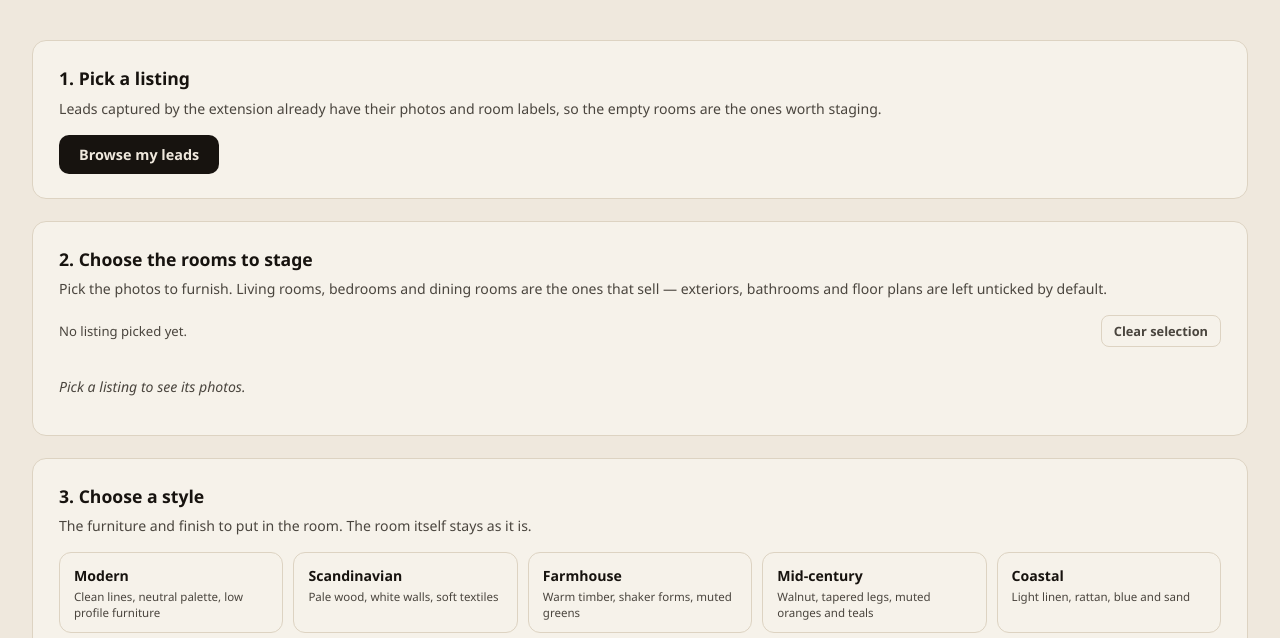
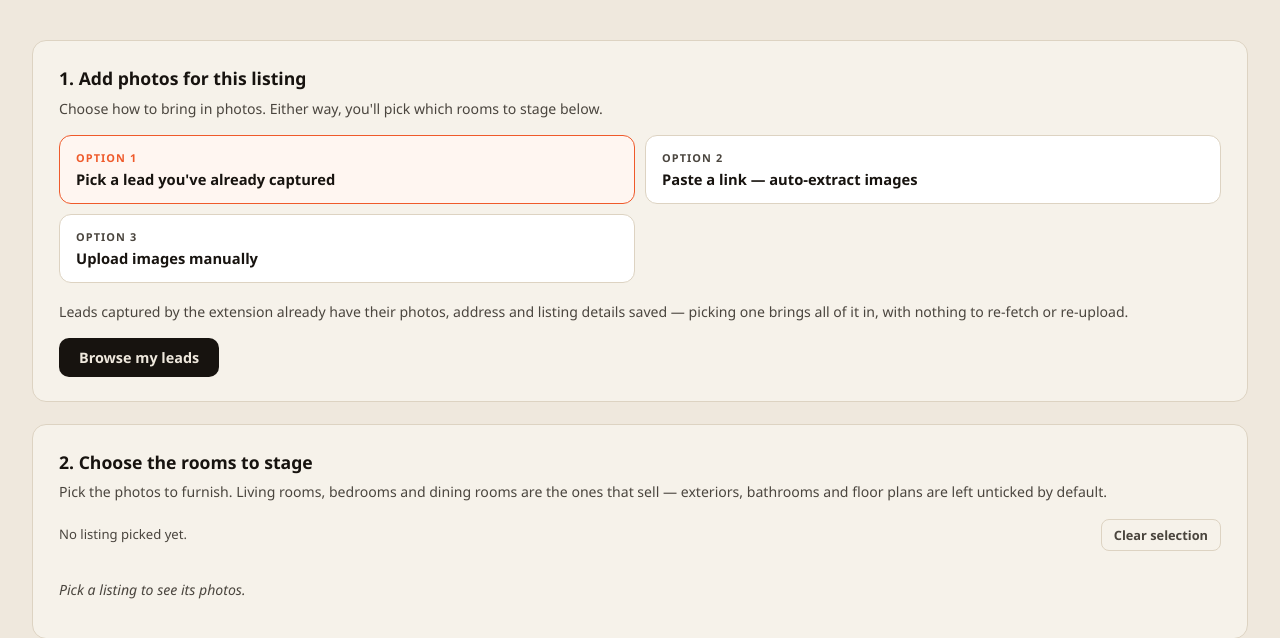
Before and after one commit to anchhh/AndrewTradez, a Flask app: page /studio/scenery in a window 1280 px wide. Shown: the part 208-846 px from the top of the page. Run offline with Flask 3, Linux system fonts and the light colour scheme; the visitor is signed in with stand-in values (Sample User, id 1); some libraries are stand-ins or nearby versions.

Commit message:
Give Scenery all three photo sources, shared with Create Video
Scenery now opens on the same three options as Create Video -- pick a
captured lead, paste a listing link, or upload -- with the same tabs,
the same picker modal, the same extract-and-choose grid and the same
dropzones.

They are shared rather than copied. listing_source.js owns the tabs, the
/api/extract call, the pick grid and the uploads; each page supplies two
callbacks for the parts that genuinely differ -- what to do with the
extracted title and address, and what to do with the photos. Create
Video still names the project and fills its satellite address from an
extraction; Scenery just takes the photos. That removed 195 lines from
create.js rather than adding 195 to scenery.js.

Photos arriving via link or upload have no room labels, so they land
under "Unsorted" and stay unticked -- only a sorted lead gets the
sensible default selection. The generate gate now asks for photos rather
than a lead, since options 2 and 3 bring photos with no lead attached.

Verified both pages against a stubbed extract: Create Video switches
tabs, extracts 6 images, shows the preview, fills the satellite address
and adds 3 photos with the duplicate note; Scenery does the same and
files the new photos under Unsorted, and its picker shows the same
search, three filters and five cards.

Co-Authored-By: Claude Opus 5 <noreply@anthropic.com>

```diff
--- /dev/null
+++ b/admin-app/backend/studio/static/listing_source.js
@@ -0,0 +1,275 @@
+/*
+ * Getting photos onto a page: the three options shared by Create Video and
+ * Scenery.
+ *
+ *   1. a lead already captured (leads_shared.js owns that one)
+ *   2. paste a listing URL and pick from what the page publishes
+ *   3. upload files
+ *
+ * Both pages need the same three, and having two copies is how they drift
+ * into behaving differently. What differs is only what a page does with the
+ * result, so that is the callback:
+ *
+ *   initListingSource({
+ *     existingPhotos: () => [url, ...],   // for duplicate detection
+ *     onExtracted(data) {},               // title/address/satellite, page's business
+ *     onPhotos(urls) {},                  // photos to take
+ *   })
+ *
+ * The markup ids are shared too (listing-url, pick-grid, dropzone-upload and
+ * so on), so a page opting in copies the panels and gets the behaviour.
+ */
+
+const listingSource = {
+  candidates: [],
+  selected: new Set(),
+  existingPhotos: () => [],
+  onExtracted: null,
+  onPhotos: null,
+};
+
+function lsNode(id) {
+  return document.getElementById(id);
+}
+
+function lsStatus(node, message, kind) {
+  if (!node) return;
+  node.textContent = message || "";
+  node.className = "status" + (kind ? ` ${kind}` : "");
+}
+
+/* ---------- option 2: paste a link ---------- */
+
+async function lsFetchListing() {
+  const urlInput = lsNode("listing-url");
+  const url = (urlInput.value || "").trim();
+  const status = lsNode("fetch-status");
+  const previewCard = lsNode("preview-card");
+  const pickWrap = lsNode("pick-wrap");
+
+  if (!url) {
+    lsStatus(status, "Paste a listing URL first.", "error");
+    return;
+  }
+
+  lsStatus(status, "Reading the page…");
+  if (previewCard) previewCard.classList.add("hidden");
+  if (pickWrap) pickWrap.classList.add("hidden");
+  listingSource.candidates = [];
+  listingSource.selected = new Set();
+
+  let data;
+  try {
+    const res = await fetch("/studio/api/extract", {
+      method: "POST",
+      headers: { "Content-Type": "application/json" },
+      body: JSON.stringify({ url }),
+    });
+    data = await res.json();
+  } catch (err) {
+    lsStatus(status, "Network error reaching that URL.", "error");
+    return;
+  }
+
+  const imageCount = (data.images || []).length;
+  lsStatus(status, data.error || `Found ${imageCount} image(s).`, data.error ? "error" : "ok");
+
+  if (data.title || data.image || imageCount) {
+    if (previewCard) {
+      lsNode("preview-source").textContent = data.source || "listing";
+      lsNode("preview-title").textContent = data.title || "(no title found)";
+      lsNode("preview-address").textContent = data.address || "";
+      lsNode("preview-desc").textContent = data.description || "";
+      const img = lsNode("preview-img");
+      if (data.image) {
+        img.src = data.image;
+        img.style.display = "";
+      } else {
+        img.style.display = "none";
+      }
+      previewCard.classList.remove("hidden");
+    }
+    // Title, address, satellite image: what a page does with those differs,
+    // so it decides.
+    if (listingSource.onExtracted) listingSource.onExtracted(data);
+  }
+
+  if (imageCount) {
+    listingSource.candidates = data.images;
+    data.images.forEach((u) => listingSource.selected.add(u));
+    lsRenderPickGrid();
+    if (pickWrap) pickWrap.classList.remove("hidden");
+  }
+}
+
+function lsRenderPickGrid() {
+  const grid = lsNode("pick-grid");
+  if (!grid) return;
+  grid.innerHTML = "";
+
+  listingSource.candidates.forEach((url) => {
+    const div = document.createElement("div");
+    div.className = "pick-thumb" + (listingSource.selected.has(url) ? " selected" : "");
+    div.dataset.url = url;
+    div.innerHTML = `<img src="${url}" alt="" loading="lazy"><span class="check"></span>`;
+    div.addEventListener("click", () => {
+      if (listingSource.selected.has(url)) listingSource.selected.delete(url);
+      else listingSource.selected.add(url);
+      div.classList.toggle("selected");
+      lsUpdatePickNumbers();
+    });
+    // Candidates that fail to load are icons, trackers or dead links -- drop
+    // them from view rather than leaving a broken tile to be chosen.
+    div.querySelector("img").addEventListener("error", () => {
+      listingSource.selected.delete(url);
+      div.remove();
+      lsUpdatePickNumbers();
+    });
+    grid.appendChild(div);
+  });
+
+  lsNode("pick-count").textContent =
+    `${listingSource.candidates.length} image(s) found on the page — click to deselect any you ` +
+    `don't want. Numbers show the order they'll be added in.`;
+  lsUpdatePickNumbers();
+}
+
+function lsUpdatePickNumbers() {
+  const order = [...listingSource.selected];
+  lsNode("pick-grid").querySelectorAll(".pick-thumb").forEach((thumb) => {
+    const idx = order.indexOf(thumb.dataset.url);
+    thumb.querySelector(".check").textContent = idx >= 0 ? String(idx + 1) : "";
+  });
+}
+
+async function lsAddSelected() {
+  const status = lsNode("fetch-status");
+  const chosen = listingSource.candidates.filter((u) => listingSource.selected.has(u));
+  if (!chosen.length) {
+    lsStatus(status, "Select at least one image to add.", "error");
+    return;
+  }
+
+  const btn = lsNode("add-selected-btn");
+  btn.disabled = true;
+  btn.textContent = "Adding…";
+
+  try {
+    const res = await fetch("/studio/api/import-images", {
+      method: "POST",
+      headers: { "Content-Type": "application/json" },
+      body: JSON.stringify({
+        images: chosen,
+        existing_photos: listingSource.existingPhotos(),
+      }),
+    });
+    const data = await res.json();
+    if (listingSource.onPhotos) await listingSource.onPhotos(data.photos || []);
+
+    const notes = [];
+    if ((data.failed || []).length) notes.push(`${data.failed.length} couldn't be downloaded`);
+    if (data.duplicates) notes.push(`${data.duplicates} skipped as duplicate(s) of a photo you already have`);
+    lsStatus(
+      status,
+      `Added ${(data.photos || []).length} photo(s) to this listing.` +
+        (notes.length ? ` (${notes.join(", ")})` : ""),
+      "ok"
+    );
+
+    lsNode("pick-wrap").classList.add("hidden");
+    listingSource.candidates = [];
+    listingSource.selected = new Set();
+  } catch (err) {
+    lsStatus(status, "Could not add the selected images.", "error");
+  } finally {
+    btn.disabled = false;
+    btn.textContent = "Add selected photos";
+  }
+}
+
+/* ---------- option 3: upload ---------- */
+
+async function lsUploadFiles(fileList, dropzoneId) {
+  const files = Array.from(fileList).filter(
+    (f) => f.type.startsWith("image/") || f.type.startsWith("video/")
+  );
+  if (!files.length) return;
+
+  const formData = new FormData();
+  files.forEach((f) => formData.append("photos", f));
+  formData.append("existing_photos", JSON.stringify(listingSource.existingPhotos()));
+
+  const dropzone = lsNode(dropzoneId);
+  const label = dropzone.querySelector("p");
+  const originalText = label.textContent;
+  label.textContent = "Uploading…";
+
+  let data = null;
+  try {
+    const res = await fetch("/studio/api/upload", { method: "POST", body: formData });
+    data = await res.json();
+    if (data.photos && listingSource.onPhotos) await listingSource.onPhotos(data.photos);
+  } finally {
+    if (data && data.duplicates) {
+      label.textContent = `Added ${data.photos.length}, skipped ${data.duplicates} duplicate(s)`;
+      setTimeout(() => { label.textContent = originalText; }, 2500);
+    } else {
+      label.textContent = originalText;
+    }
+  }
+}
+
+function lsInitDropzone(dropzoneId, inputId) {
+  const zone = lsNode(dropzoneId);
+  const input = lsNode(inputId);
+  if (!zone || !input) return;
+
+  zone.addEventListener("click", () => input.click());
+  input.addEventListener("change", () => {
+    lsUploadFiles(input.files, dropzoneId);
+    input.value = "";
+  });
+  ["dragenter", "dragover"].forEach((evt) =>
+    zone.addEventListener(evt, (e) => {
+      e.preventDefault();
+      zone.classList.add("dragover");
+    })
+  );
+  ["dragleave", "drop"].forEach((evt) =>
+    zone.addEventListener(evt, (e) => {
+      e.preventDefault();
+      zone.classList.remove("dragover");
+    })
+  );
+  zone.addEventListener("drop", (e) => lsUploadFiles(e.dataTransfer.files, dropzoneId));
+}
+
+/* ---------- tabs ---------- */
+
+function lsInitTabs() {
+  document.querySelectorAll(".tab-btn").forEach((btn) => {
+    btn.addEventListener("click", () => {
+      document.querySelectorAll(".tab-btn").forEach((b) => b.classList.remove("active"));
+      document.querySelectorAll(".tab-panel").forEach((p) => p.classList.remove("active"));
+      btn.classList.add("active");
+      const panel = lsNode(`tab-${btn.dataset.tab}`);
+      if (panel) panel.classList.add("active");
+    });
+  });
+}
+
+function initListingSource(options = {}) {
+  listingSource.existingPhotos = options.existingPhotos || (() => []);
+  listingSource.onExtracted = options.onExtracted || null;
+  listingSource.onPhotos = options.onPhotos || null;
+
+  lsInitTabs();
+
+  const fetchBtn = lsNode("fetch-btn");
+  if (fetchBtn) fetchBtn.addEventListener("click", lsFetchListing);
+  const addBtn = lsNode("add-selected-btn");
+  if (addBtn) addBtn.addEventListener("click", lsAddSelected);
+
+  lsInitDropzone("dropzone-link", "file-input-link");
+  lsInitDropzone("dropzone-upload", "file-input-upload");
+}
--- a/admin-app/backend/studio/static/scenery.js
+++ b/admin-app/backend/studio/static/scenery.js
@@ -187,7 +187,9 @@ function renderSummary() {
   const style = STYLES.find((s) => s[0] === state.style);
 
   const missing = [];
-  if (!state.leadId) missing.push("a listing");
+  // Photos, not a lead: Options 2 and 3 bring photos with no lead attached,
+  // and those are just as stageable.
+  if (!state.photos.length) missing.push("a listing");
   if (!n) missing.push("at least one room");
   if (!style) missing.push("a style");
 
@@ -230,6 +232,24 @@ renderStyles();
 renderSummary();
 initLeadPicker({ onPick: applyPrefill });
 
+/* Options 2 and 3, shared with Create Video. Photos arriving this way have no
+   room labels -- nothing has sorted them -- so they land under "Unsorted" and
+   stay unticked until you choose them. */
+initListingSource({
+  existingPhotos: () => state.photos.map((p) => p.url),
+  onExtracted: (data) => {
+    if (!state.address && (data.address || data.title)) {
+      state.address = data.address || data.title;
+      renderSummary();
+    }
+  },
+  onPhotos: (urls) => {
+    urls.forEach((url) => state.photos.push({ url, room: null, label: "Unsorted", order: 999 }));
+    renderGrid();
+    renderSummary();
+  },
+});
+
 // Arriving from a lead's profile with ?lead_id= skips the picker.
 if (window.__PREFILL__) {
   applyPrefill(window.__PREFILL__);
--- a/admin-app/backend/studio/templates/create.html
+++ b/admin-app/backend/studio/templates/create.html
@@ -199,6 +199,7 @@
 </div>
 
 <script src="{{ url_for('studio.static', filename='leads_shared.js') }}"></script>
+<script src="{{ url_for('studio.static', filename='listing_source.js') }}"></script>
 <script src="{{ url_for('studio.static', filename='create.js') }}"></script>
 </body>
 </html>
--- a/admin-app/backend/studio/templates/scenery.html
+++ b/admin-app/backend/studio/templates/scenery.html
@@ -18,11 +18,70 @@
   </header>
 
   <section class="card">
-    <h2>1. Pick a listing</h2>
-    <p class="hint">Leads captured by the extension already have their photos and room labels, so the empty rooms are the ones worth staging.</p>
-    <div class="lead-open-row">
-      <button type="button" id="lead-open" class="cta-btn cta-btn-sm">Browse my leads</button>
-      <span id="lead-picked-summary" class="lead-picked-summary"></span>
+    <h2>1. Add photos for this listing</h2>
+    <p class="hint">Choose how to bring in photos. Either way, you'll pick which rooms to stage below.</p>
+
+    <div class="option-tabs">
+      <button class="tab-btn active" data-tab="lead">
+        <span class="opt-num">Option 1</span>
+        Pick a lead you've already captured
+      </button>
+      <button class="tab-btn" data-tab="link">
+        <span class="opt-num">Option 2</span>
+        Paste a link — auto-extract images
+      </button>
+      <button class="tab-btn" data-tab="upload">
+        <span class="opt-num">Option 3</span>
+        Upload images manually
+      </button>
+    </div>
+
+    <div id="tab-lead" class="tab-panel active">
+      <p class="hint">Leads captured by the extension already have their photos, address and listing details saved — picking one brings all of it in, with nothing to re-fetch or re-upload.</p>
+      <div class="lead-open-row">
+        <button type="button" id="lead-open" class="cta-btn cta-btn-sm">Browse my leads</button>
+        <span id="lead-picked-summary" class="lead-picked-summary"></span>
+      </div>
+    </div>
+
+    <div id="tab-link" class="tab-panel">
+      <p class="hint">Works with Zillow, Airbnb, Redfin, VRBO, Realtor.com, or any URL. We read the page's public HTML (image tags, structured data, preview metadata) — the same kind of access a search engine or link-unfurl uses. We don't bypass bot-detection, so some sites may return few or no images; upload manually as a fallback.</p>
+      <div class="row">
+        <input id="listing-url" type="text" placeholder="https://www.zillow.com/homedetails/..." />
+        <button id="fetch-btn">Extract images</button>
+      </div>
+      <div id="fetch-status" class="status"></div>
+      <div id="preview-card" class="preview-card hidden">
+        <img id="preview-img" src="" alt="">
+        <div class="preview-body">
+          <span id="preview-source" class="badge"></span>
+          <h3 id="preview-title"></h3>
+          <p id="preview-address" class="address"></p>
+          <p id="preview-desc"></p>
+        </div>
+      </div>
+      <div id="pick-wrap" class="hidden">
+        <p class="hint" id="pick-count"></p>
+        <div id="pick-grid" class="pick-grid"></div>
+        <button id="add-selected-btn">Add selected photos</button>
+      </div>
+
+      <div class="subsection">
+        <h3>Add more photos</h3>
+        <p class="hint">Auto-extract only pulls images from the page. Drop in any additional photos of this listing here.</p>
+        <div id="dropzone-link" class="dropzone">
+          <p>Drag photos here, or click to browse</p>
+          <input id="file-input-link" type="file" accept="image/*" multiple hidden>
+        </div>
+      </div>
+    </div>
+
+    <div id="tab-upload" class="tab-panel">
+      <p class="hint">Drag &amp; drop the photos you have for this listing — the empty rooms are the ones worth staging.</p>
+      <div id="dropzone-upload" class="dropzone">
+        <p>Drag photos here, or click to browse</p>
+        <input id="file-input-upload" type="file" accept="image/*" multiple hidden>
+      </div>
     </div>
   </section>
 
@@ -112,6 +171,7 @@
 
 <script>window.__PREFILL__ = {{ prefill | tojson if prefill else 'null' }};</script>
 <script src="{{ url_for('studio.static', filename='leads_shared.js') }}"></script>
+<script src="{{ url_for('studio.static', filename='listing_source.js') }}"></script>
 <script src="{{ url_for('studio.static', filename='scenery.js') }}"></script>
 </body>
 </html>
```
Also changed, not shown: admin-app/backend/studio/static/create.js (+24 -237 lines).
